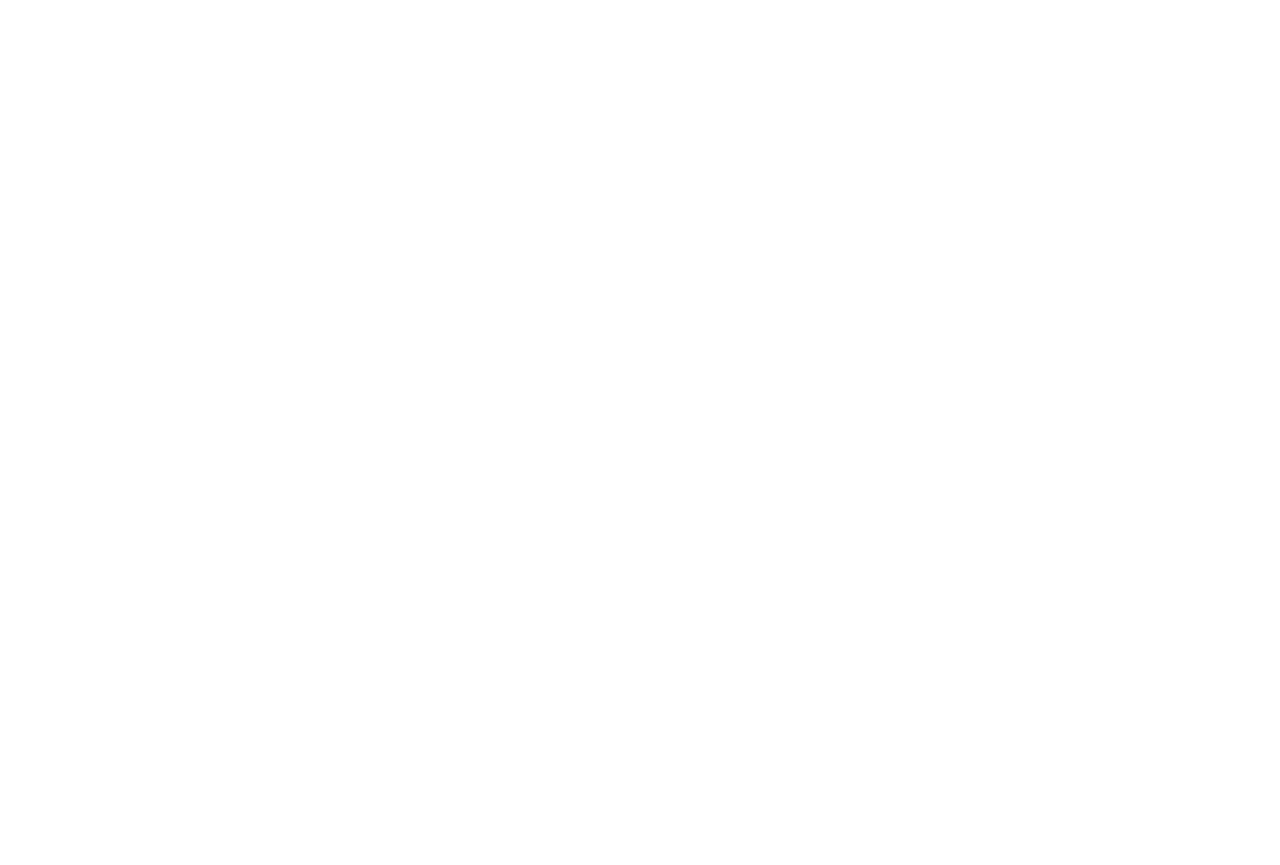
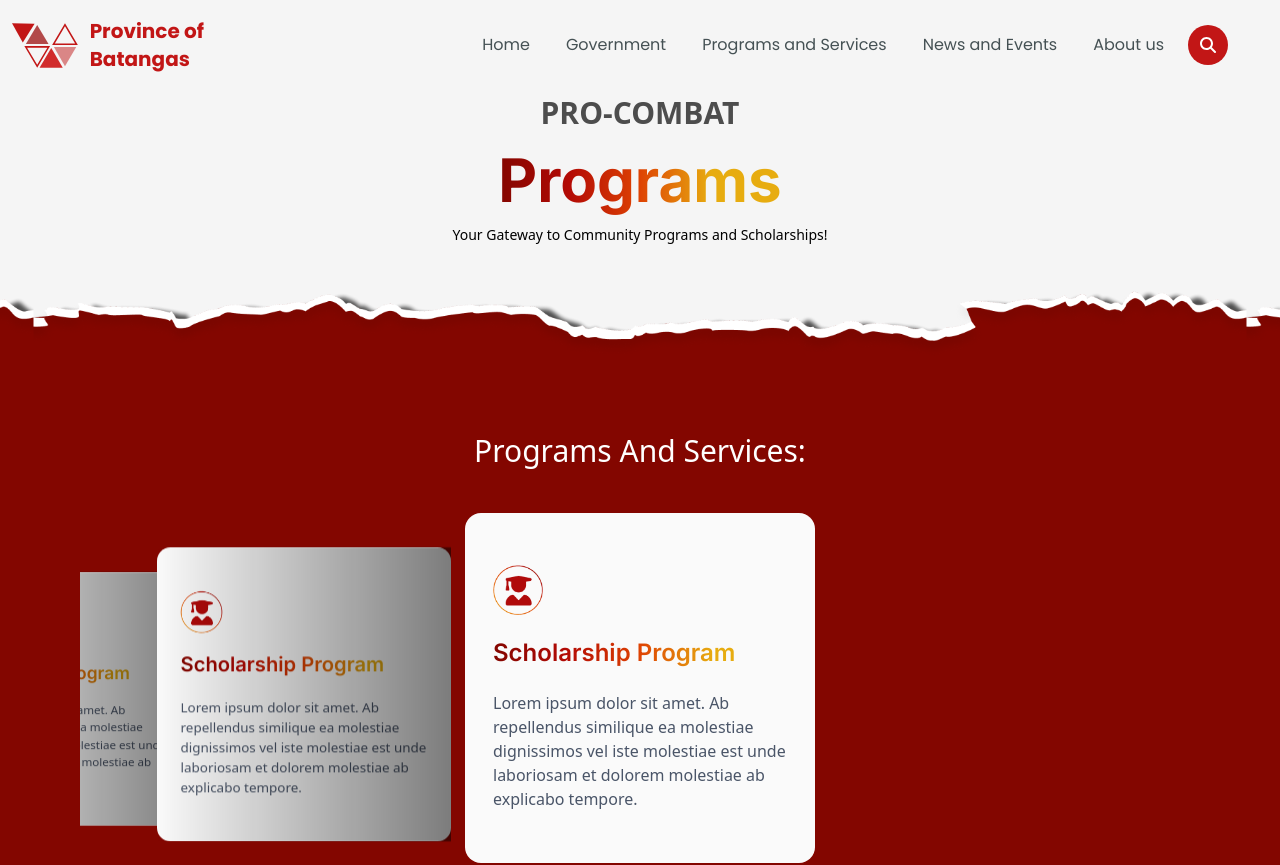
Before and after one commit to zellyace25/Juan_Batangas, a React (Vite) app: page / in a window 1280 px wide. Before the commit this address had no page. Shown: the top 865 px of the page. Before the commit the page ends 800 px from the top, so only its background shows below. Built offline with nearby package versions, Linux system fonts and the light colour scheme.

Commit message:
Adding Government and News

```diff
--- a/src/App.jsx
+++ b/src/App.jsx
@@ -16,7 +16,7 @@
     <>
       <Router>
         <Routes>
-          <Route exact path="/Home" element={<Home />} />
+          <Route exact path="/" element={<Home />} />
           <Route exact path="/Government" element={<Government />} />
           <Route exact path="/Programs and Services" element={<Programs />} />
           <Route exact path="/News and Events" element={<News />} />
```
Also changed, not shown: src/pages/News.jsx (line endings or trailing spaces).
